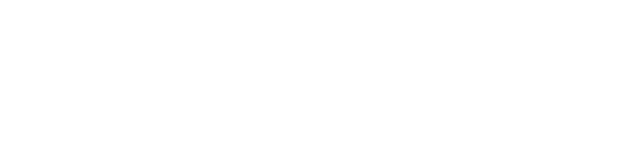
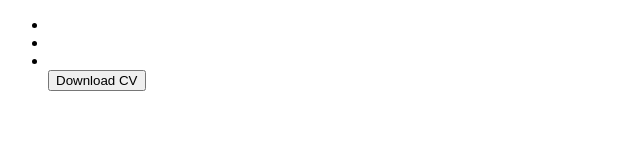
Before and after one commit to Nataliia-Demchenko/Portfolio-1, a plain HTML site: page index.html in a window 1280 px wide. Shown: the whole page, without its empty margins (0-640 px from the left). Drawn offline with Linux system fonts and the light colour scheme.

Commit message:
Add header html

```diff
--- a/index.html
+++ b/index.html
@@ -3,9 +3,20 @@
 <head>
     <meta charset="UTF-8">
     <meta name="viewport" content="width=device-width, initial-scale=1.0">
-    <title>Document</title>
+    <title>Portfolio</title>
 </head>
 <body>
-
+    <header>
+        <section class="header">
+            <div class="container header__container">
+                <ul class="header__menu">
+                    <li class="header__link"><a href="About"></a></li>
+                    <li class="header__link"><a href="Work"></a></li>
+                    <li class="header__link"><a href="Contact"></a></li>
+                    <button class="header__button" type="button">Download CV</button>
+                </ul>
+            </div>
+        </section>
+    </header>
 </body>
 </html>
```
